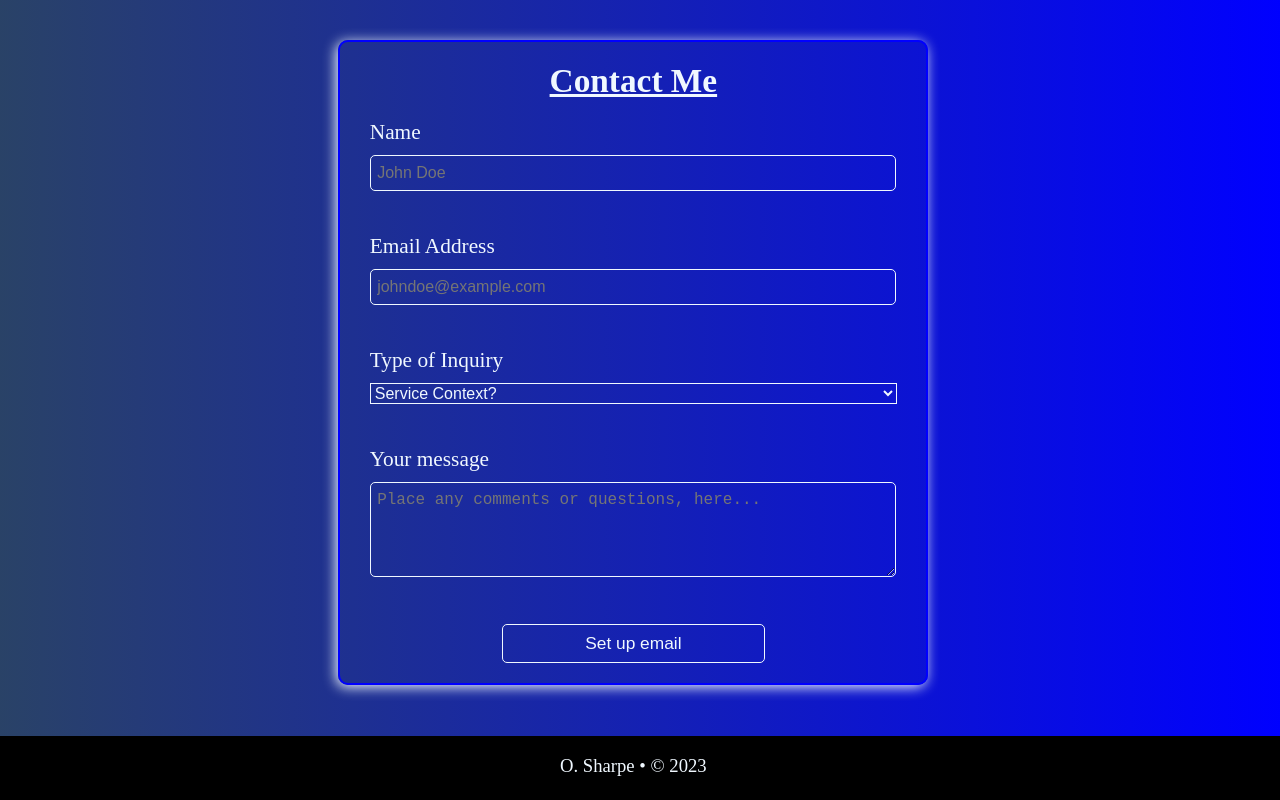
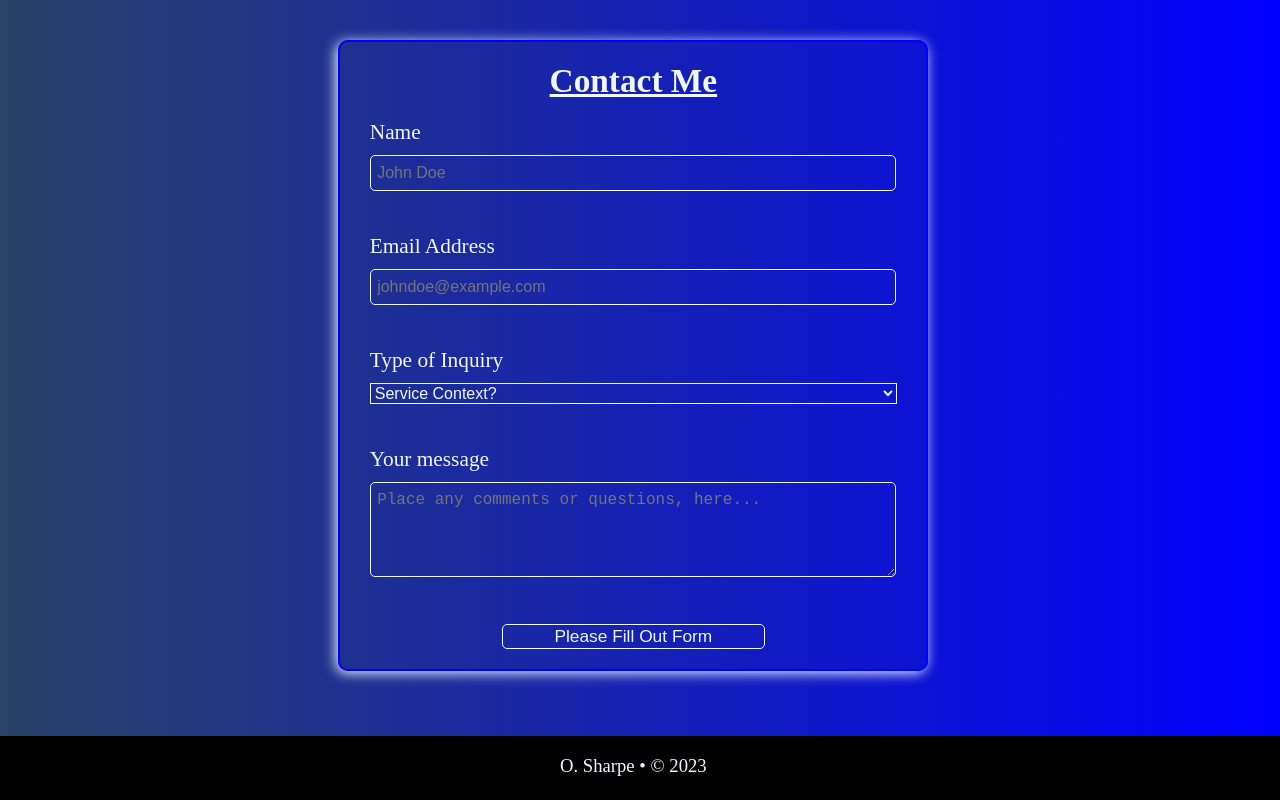
Before and after one commit to OSharpe001/portfolio_remake, a React (Create React App) app: page / in a window 1280 px wide. Shown: the part 1640-2440 px from the top of the page. Built offline with nearby package versions, Linux system fonts and the light colour scheme.

Commit message:
ContactMe Section and styles completed

```diff
--- a/src/App.css
+++ b/src/App.css
@@ -7,25 +7,21 @@
   margin-bottom: -3vh;
   text-align: center;
   background-color: black;
-  /* border: 2px solid red; */
 }
 
 /* HEADER AND HIDING-NAV STYLES */
 header {
-  /* margin: 0 auto; */
   background-color: black;
   display: flex;
   flex-direction: row;
   justify-content: space-between;
   align-items: center;
-  /* min-height: 10vh; */
   height: 8vh;
-  /* height:max-content; */
   animation-duration: .3s;
   animation-iteration-count: 1;
   animation-timing-function: linear;
-  /* border: 2px solid red; */
 }
+
 @keyframes drop-nav {
   0% {
     position: sticky;
@@ -48,6 +44,7 @@ header {
     top: 0;
   }
 }
+
 @keyframes raise-nav {
   0% {
     position: sticky;
@@ -70,9 +67,11 @@ header {
     top: -100px;
   }
 }
+
 header a {
   color: aliceblue;
 }
+
 .icon-nav {
   width: 30%;
   display: flex;
@@ -80,58 +79,56 @@ header a {
   justify-content: space-between;
   align-items: center;
   margin: auto 0 auto 10vw;
-  /* border: 2px solid red; */
 }
+
 .icons {
   width: 33px;
   cursor: pointer;
 }
+
 .section-scroll{
   width: 15%;
   display: flex;
   flex-direction: row;
   justify-content: space-between;
   margin: auto 10vw auto 0;
-  /* border: 2px solid red; */
 }
+
 .shift-page-link {
   font-size: 14pt;
   text-decoration: none;
 }
+
 .shift-page-link:hover {
   text-decoration: underline;
 }
 
-
-
+/* LANDING SECTION STYLES */
 .profile-pic {
   width: 120px;
-  /* height: 100px; */
   border-radius: 50%;
   border: 3px ridge black;
 }
+
 .landing {
   margin: -3vh auto;
   padding-top: 23vh;
   height: 75vh;
   color: aliceblue;
   background-image: linear-gradient(to left, blue, #2A4365);
-  /* justify-content: center; */
-  /* justify-self: center; */
-  /* justify-items: center; */
-  /* align-content: center; */
-  /* align-items: center; */
-  /* align-self: center; */
 }
+
 .introduction {
   font-size: 14pt;
   margin-bottom: 10vh;
 }
+
 .declaration {
   font-size: 33pt;
 }
+
+/* PROJECT SECTION STYLES */
 #projects-section {
-  /* margin: 0 auto; */
   height: 104vh;
   color: aliceblue;
   background-image: linear-gradient(to right, blue, #2A4365);
@@ -142,20 +139,20 @@ header a {
   align-items: center;
   align-self: center;
 }
+
+
+
+
+
+
+/* CONTACTME SECTION STYLES */
 #contactme-section {
-  /* margin: 0 auto; */
   margin-top: -3vh;
   padding-top: 11vh;
   padding-bottom: 10vh;
   height: 77vh;
   color: aliceblue;
   background-image: linear-gradient(to right, #2A4365, blue);
-  /* justify-content: center; */
-  /* justify-self: center; */
-  /* justify-items: center; */
-  /* align-content: center; */
-  /* align-items: center; */
-  /* align-self: center; */
 }
 
 form {
@@ -171,14 +168,12 @@ form h1 {
   margin: 20px auto;
   text-align: center;
   text-decoration: underline;
-  /* border: 2px solid red; */
 }
 
 .form {
   margin: 0 auto 20px;
   text-align: left;
   width: 90%;
-  /* border: 2px solid red; */
 }
 
 .form label {
@@ -193,12 +188,8 @@ input, textarea {
   width: 97%;
   margin: 0 auto;
   padding: 1vh .5vw;
-  /* text-align: center; */
-  /* justify-self: left; */
-  /* align-self: left; */
   color: aliceblue;
   border-radius: 5px;
-  /* background-image: linear-gradient(to right, #2A4365, blue); */
   background-color: transparent;
   border: 1px ridge aliceblue;
 }
@@ -206,22 +197,19 @@ input, textarea {
 select {
   font-size: 12pt;
   width: 100%;
-  /* margin: 0 auto; */
-  /* padding: 1vh .5vw; */
   color: aliceblue;
   background-color: transparent;
   border: 1px ridge aliceblue;
-  /* border-radius: 5px; */
 }
 
 textarea {
   height: 8ch;
 }
 
-.form p {
+.error-message {
   color: red;
-  /* text-shadow: 1px 1px 1px aliceblue; */
   width: 100%;
+  height: 2.3ch;
   text-align: center;
   font-size: 15pt;
   margin: .5vh auto 2vh;
@@ -229,23 +217,36 @@ textarea {
 
 .form button {
   font-size: 13pt;
+  min-width: 12ch;
   width: 50%;
+  max-width: 50%;
+  max-height: 5vh;
   margin-left: 25%;
-  padding: 1vh .5vw;
+  overflow: hidden;
   color: aliceblue;
   background-color: transparent;
   border-radius: 5px;
   border: 1px ridge aliceblue;
-  /* margin: 0 auto; */
-  /* text-align: center; */
-  /* justify-content: center; */
-  /* justify-self: center; */
-  /* justify-items: center; */
-  /* align-items: center; */
-  /* align-self: center; */
-  /* align-content: center; */
 }
 
+.form button:disabled {
+  cursor: not-allowed;
+}
+
+.form a {
+  width: 100%;
+  height: 100%;
+  padding: 1vh 4.2vw;
+  color: aliceblue;
+  text-decoration: none;
+}
+
+.form a:hover {
+  text-decoration: underline;
+  transition: all 3s ease-in-out;
+}
+
+/* FOOTER STYLES */
 footer {
   width: 100%;
   height: 8vh;
@@ -257,3 +258,5 @@ footer {
   justify-content: space-around;
   margin-bottom: -2vh;
 }
+
+/* MOBILE STYLES */
--- a/src/components/ContactMeSection.jsx
+++ b/src/components/ContactMeSection.jsx
@@ -7,10 +7,10 @@ export default function LandingSection() {
   const [comment, setComment] = useState("");
   const [email, setEmail] = useState("");
   const [type, setType] = useState("");
-  const [nameErrorMessage, setNameErrorMessage] = useState(" ");
-  const [commentErrorMessage, setCommentErrorMessage] = useState(" ");
-  const [typeErrorMessage, setTypeErrorMessage] = useState(" ");
-  const [emailErrorMessage, setEmailErrorMessage] = useState(" ");
+  const [nameErrorMessage, setNameErrorMessage] = useState("");
+  const [commentErrorMessage, setCommentErrorMessage] = useState("");
+  const [typeErrorMessage, setTypeErrorMessage] = useState("");
+  const [emailErrorMessage, setEmailErrorMessage] = useState("");
 
   const resetForm = () => {
     setName("");
@@ -18,83 +18,71 @@ export default function LandingSection() {
     setEmail("");
     setType("");
   };
-  // const [form, setForm] = useState({
-  //   name: "",
-  //   comment: "",
-  //   type: "",
-  //   email: "",
-  // });
 
   const handleChange = ({ target }) => {
     if (target.name === "name") {
       setName(target.value);
       if (target.value.length >= 4) {
-        setNameErrorMessage(" ");
+        setNameErrorMessage("");
       };
     };
     if (target.name === "comment") {
       setComment(target.value);
       if (target.value.length >= 8) {
-        setCommentErrorMessage(" ");
+        setCommentErrorMessage("");
       };
     };
     if (target.name === "email") {
       setEmail(target.value);
       if ((target.value.includes("@") && target.value.includes(".") && target.value.length >= 6)) {
-        setEmailErrorMessage(" ");
+        setEmailErrorMessage("");
       };
     };
     if (target.name === "type") {
       setType(target.value);
       if (target.value) {
-        setTypeErrorMessage(" ");
+        setTypeErrorMessage("");
       };
     };
   };
 
-  const handleSubmit = (e) => {
-    e.preventDefault();
-    if (disabled || !name || !comment || !email || !type) {
+  const handleSubmit = () => {
+    if (incomplete) {
       alert("Please fill out all fields properly...");
     } else {
-      sendEmail({
-        name: name,
-        email: email,
-        inquery: type,
-        message: comment,
-      });
-      setTimeout(resetForm, 3000);
+      setTimeout(resetForm, 50);
     };
   };
 
   const errorHandling = ({ target }) => {
     if (target.name === "name" && name.length < 4) {
       setNameErrorMessage("Please fill out the Name field, properly");
-    } else {
-      setNameErrorMessage(" ");
+    } else if (name.length >= 4) {
+      setNameErrorMessage("");
     };
     if (target.name === "email" && (!email.includes("@") || !email.includes(".") || email.length < 6)) {
       setEmailErrorMessage("Please fill out the Email field, properly");
-    } else {
-      setEmailErrorMessage(" ");
+    } else if (email.includes("@") && email.includes(".") && email.length >= 6){
+      setEmailErrorMessage("");
     };
     if (target.name === "type" && !type) {
       setTypeErrorMessage("Please choose an option");
-    } else {
-      setTypeErrorMessage(" ");
+    } else if (type) {
+      setTypeErrorMessage("");
     };
     if (target.name === "comment" && comment.length < 8) {
       setCommentErrorMessage("Please give a brief description or question(s)");
-    } else {
-      setCommentErrorMessage(" ");
+    } else if (comment.length >= 8) {
+      setCommentErrorMessage("");
     };
   };
 
-  const disabled = !nameErrorMessage === " " || !commentErrorMessage === " " || !typeErrorMessage === " " || !emailErrorMessage === " ";
+  const disabled = nameErrorMessage || commentErrorMessage || typeErrorMessage  || emailErrorMessage;
+  const incomplete = disabled || !name || !comment || !email || !type;
 
   return (
     <section id="contactme-section">
-          <form onSubmit= {handleSubmit}>
+      <form>
         <h1>Contact Me</h1>
         <div className="form">
           <label htmlFor="name">Name</label>
@@ -105,11 +93,9 @@ export default function LandingSection() {
             value={name}
             onChange={handleChange}
             placeholder="John Doe"
-                // onFocus={()=> formik.touched.name=true}
-                // onFocus={errorHandling}
             onBlur={errorHandling}
           />
-              <p>{nameErrorMessage}</p>
+          <p className="error-message">{nameErrorMessage}</p>
 
           <label htmlFor="email">Email Address</label>
           <input
@@ -119,16 +105,14 @@ export default function LandingSection() {
             onChange={handleChange}
             value={email}
             placeholder="johndoe@example.com"
-                // onFocus={()=> formik.touched.email=true}
             onBlur={errorHandling}
           />
-              <p>{emailErrorMessage}</p>
+          <p className="error-message">{emailErrorMessage}</p>
 
           <label htmlFor="type">Type of Inquiry</label>
           <select id="type" name="type"
             onChange={handleChange}
             value={type}
-                // onFocus={()=> formik.touched.type=true}
             onBlur={errorHandling}
           >
             <option value="">Service Context?</option>
@@ -136,7 +120,7 @@ export default function LandingSection() {
             <option value="Freelance Project Proposal">Freelance Project Proposal</option>
             <option value="Open Source Consultancy Session">Open Source Consultancy Session</option>
           </select>
-              <p>{typeErrorMessage}</p>
+          <p className="error-message">{typeErrorMessage}</p>
 
           <label htmlFor="comment">Your message</label>
           <textarea
@@ -146,12 +130,21 @@ export default function LandingSection() {
             onChange={handleChange}
             value={comment}
             placeholder="Place any comments or questions, here..."
-                // onFocus={()=> formik.touched.comment=true}
             onBlur={errorHandling}
           />
-              <p>{commentErrorMessage}</p>
+          <p className="error-message">{commentErrorMessage}</p>
 
-              <button className="form-button" onClick={handleSubmit} disabled={disabled}>Set up email</button>
+          <button className="form-button"  disabled={disabled} onClick={handleSubmit}>
+            {
+              sendEmail({
+                name: name,
+                email: email,
+                inquery: type,
+                message: comment,
+                incomplete: incomplete
+              })
+            }
+          </button>
         </div>
       </form>
     </section>
--- a/src/components/EmailMe.jsx
+++ b/src/components/EmailMe.jsx
@@ -1,18 +1,18 @@
-export function sendEmail({ name, email, inquery, message }) {
+export function sendEmail({ name, email, inquery, message, incomplete }) {
 
-  const ready = !!name && !!email && !!inquery && message.length > 8;
+  const ready = !incomplete;
 
   return (
       ready?
           <a
+          type="submit"
           target="_blank"
           rel="noreferrer"
-        //   href={'mailto:osharpe001@gmail.com?subject='+name+' is interested in sharing a '+inquery+' with you.&body='+message+"... \n"+name+"'s email is "+email+'.'}
           href={`mailto:osharpe001@gmail.com?subject=${name} is interested in sharing a ${inquery} with you.&body=${message}... \n${name}'s email is ${email}.`}
           >
-              Send Email
+              Set Up Email
           </a>
       :
-          <p>Please Fill Out Form</p>
-  )
-}
+          <>Please Fill Out Form</>
+  );
+};
```
Lines whose indentation alone changed are shown as unchanged.
